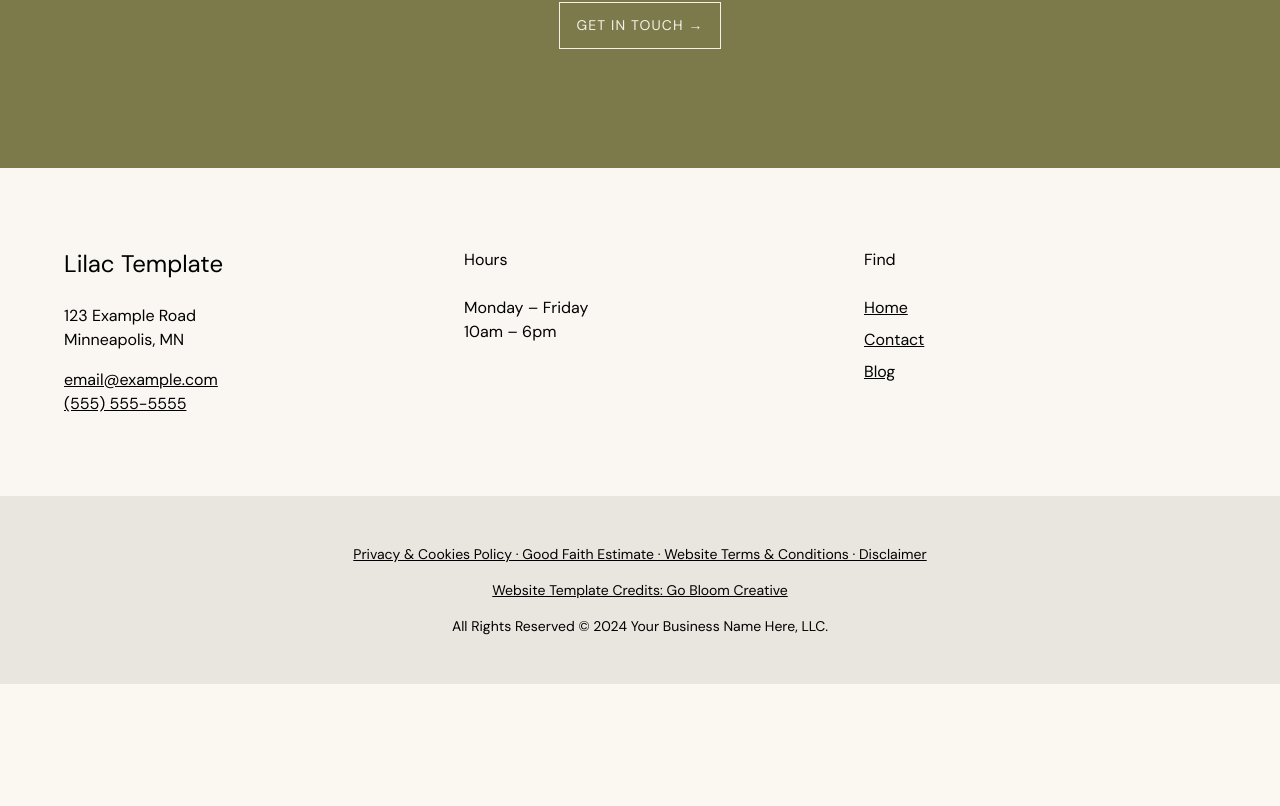
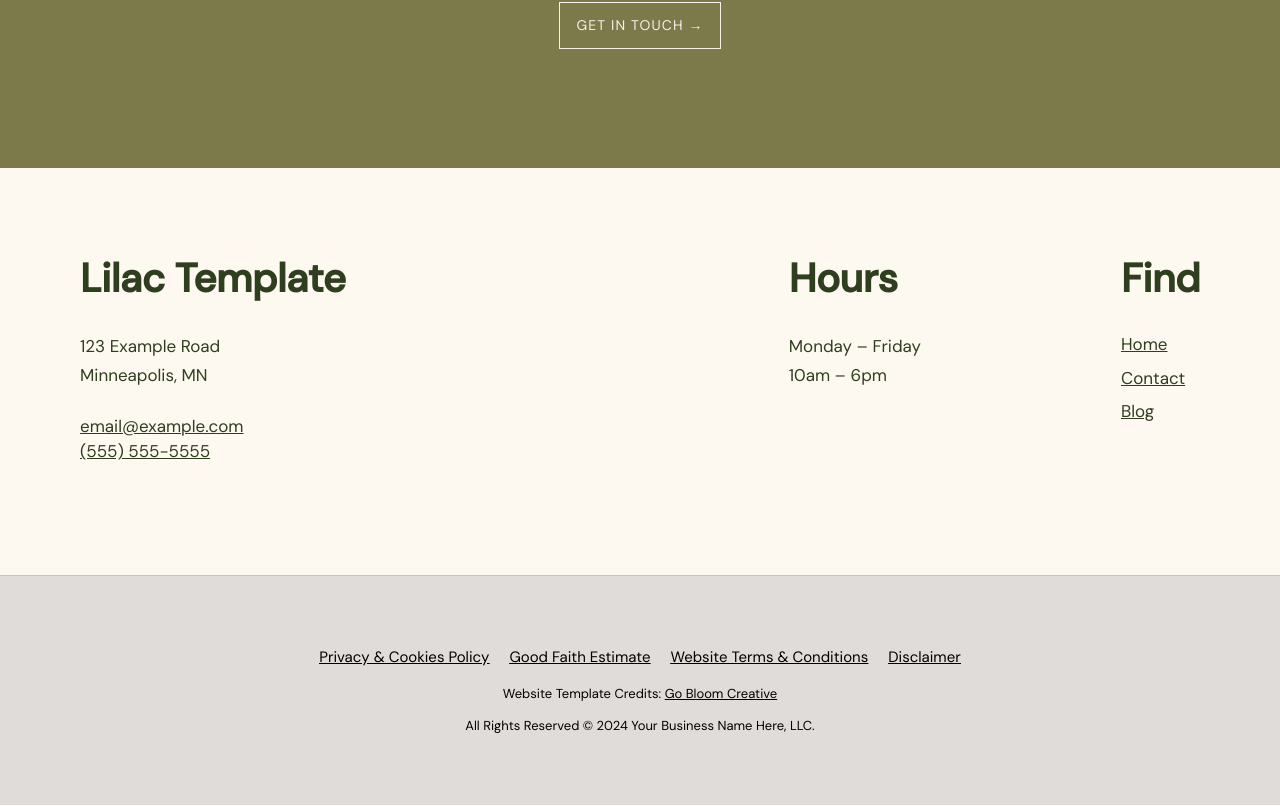
Before and after one commit to anamika0707/Assignement-lilac, a Next.js app: page / in a window 1280 px wide. Shown: the part 6015-6821 px from the top of the page. Before the commit the page ends 6699 px from the top, so only its background shows below. Built offline with nearby package versions, Linux system fonts and the light colour scheme.

Commit message:
Footer section done

```diff
--- a/components/Footer.jsx
+++ b/components/Footer.jsx
@@ -1,36 +1,80 @@
 export default function Footer() {
   return (
-    <footer className="bg-[#faf7f2]">
+    <footer className="w-full text-[#2F3E1F]">
 
-      <div className="px-6 md:px-16 py-20 grid md:grid-cols-3 gap-12">
+      {/* Top area */}
+      <div className="bg-[#fef9f0]">
+        <div className="w-full px-10 md:px-20 pt-[80px] pb-[110px] flex flex-col md:flex-row md:items-start gap-16">
+
+          {/* Left */}
           <div>
-          <h3 className="text-2xl mb-6">Lilac Template</h3>
-          <p>123 Example Road<br />Minneapolis, MN</p>
-          <p className="underline mt-4">email@example.com</p>
-          <p className="underline">(555) 555-5555</p>
+            <h2 className="text-[40px] font-bold tracking-[-0.01em] mb-6">
+              Lilac Template
+            </h2>
+
+            <p className="text-[17px] leading-[1.7] mb-6">
+              123 Example Road <br />
+              Minneapolis, MN
+            </p>
+
+            <div className="space-y-2 text-[17px]">
+              <a href="mailto:email@example.com" className="underline">
+                email@example.com
+              </a>
+              <br />
+              <a href="tel:5555555555" className="underline">
+                (555) 555-5555
+              </a>
+            </div>
           </div>
 
+          <div className="md:ml-auto flex flex-col md:flex-row gap-16 md:gap-50">
+            {/* Hours */}
             <div>
-          <h4 className="mb-6">Hours</h4>
-          <p>Monday – Friday<br />10am – 6pm</p>
+              <h3 className="text-[40px] font-bold tracking-[-0.01em] mb-6">
+                Hours
+              </h3>
+
+              <p className="text-[17px] leading-[1.7]">
+                Monday – Friday <br />
+                10am – 6pm
+              </p>
             </div>
 
+            {/* Find */}
             <div>
-          <h4 className="mb-6">Find</h4>
-          <ul className="underline space-y-2">
-            <li>Home</li>
-            <li>Contact</li>
-            <li>Blog</li>
+              <h3 className="text-[40px] font-bold tracking-[-0.01em] mb-6">
+                Find
+              </h3>
+
+              <ul className="space-y-2 text-[17px]">
+                <li><a href="/" className="underline">Home</a></li>
+                <li><a href="/contact" className="underline">Contact</a></li>
+                <li><a href="/blog" className="underline">Blog</a></li>
               </ul>
             </div>
           </div>
-
-      <div className="bg-[#e9e5df] py-12 text-center text-sm space-y-4">
-        <p className="underline">Privacy & Cookies Policy · Good Faith Estimate · Website Terms & Conditions · Disclaimer</p>
-        <p className="underline">Website Template Credits: Go Bloom Creative</p>
-        <p>All Rights Reserved © 2024 Your Business Name Here, LLC.</p>
+        </div>
       </div>
 
+      {/* Bottom legal strip */}
+      <div className="bg-[#e0dcd9] text-[black] border-t border-[#2F3E1F]/15 text-center px-6 py-[70px]">
+        <div className="flex flex-wrap justify-center gap-5 text-[15px] underline mb-4">
+          <a href="#">Privacy & Cookies Policy</a>
+          <a href="#">Good Faith Estimate</a>
+          <a href="#">Website Terms & Conditions</a>
+          <a href="#">Disclaimer</a>
+        </div>
+
+        <p className="text-[13px] mb-3">
+          Website Template Credits:{" "}
+          <a href="#" className="underline">Go Bloom Creative</a>
+        </p>
+
+        <p className="text-[13px]">
+          All Rights Reserved © 2024 Your Business Name Here, LLC.
+        </p>
+      </div>
     </footer>
   );
 }
```
Lines whose indentation alone changed are shown as unchanged.
